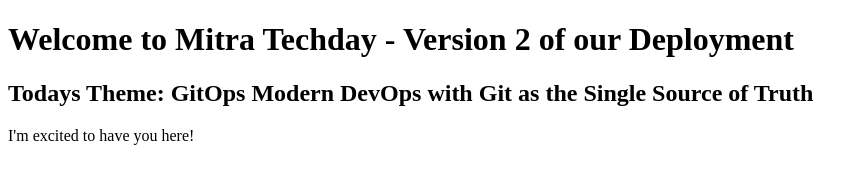
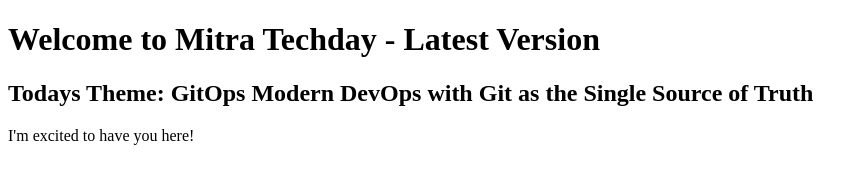
Before and after one commit to Astonie/simple-website, a plain HTML site: page index.html in a window 1280 px wide. Shown: the whole page, without its empty margins (0-867 px from the left). Drawn offline with Linux system fonts and the light colour scheme.

Commit message:
updated the index

```diff
--- a/index.html
+++ b/index.html
@@ -2,7 +2,7 @@
 <html>
   <head><title>Mitra Techday</title></head>
   <body>
-    <h1>Welcome to Mitra Techday - Version 2 of our Deployment </h1>
+    <h1>Welcome to Mitra Techday - Latest Version </h1>
 
     <h2>Todays Theme: GitOps  Modern DevOps with Git as the Single Source of Truth</h2>
     <p>I'm excited to have you here!</p>
```
